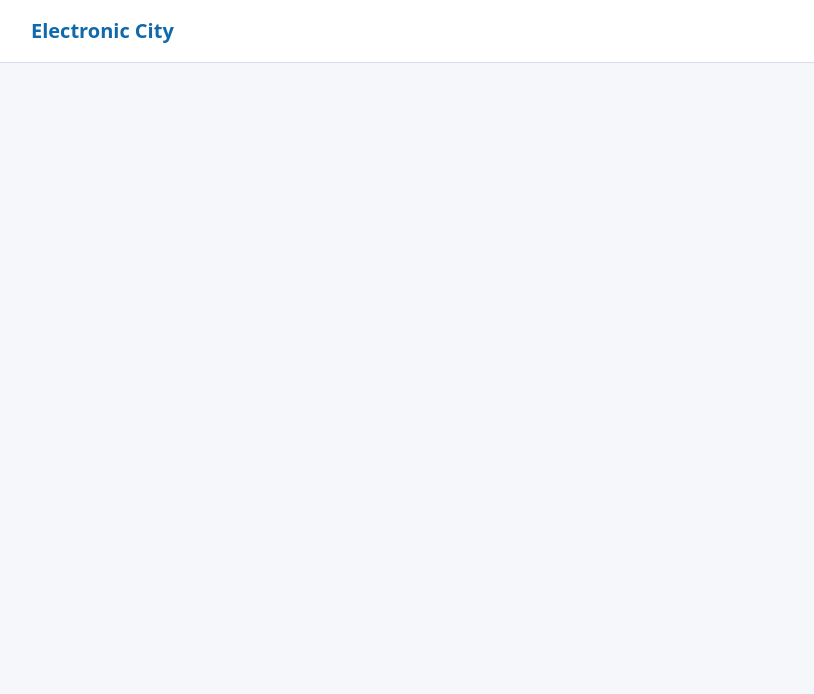
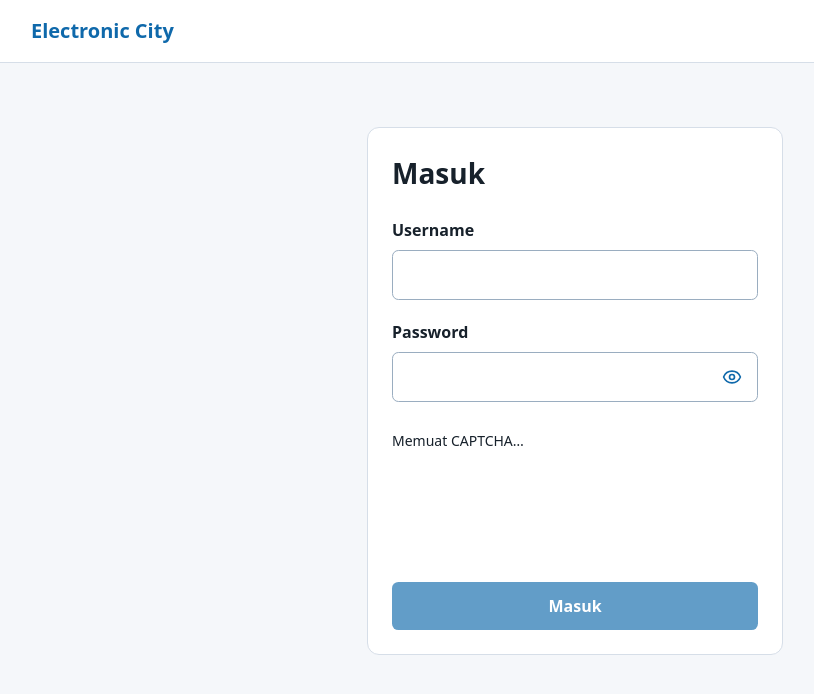
Before and after one commit to doniyukri/fullstack-test, a Nuxt app: page /login in a window 1280 px wide. Shown: the top 694 px of the page, without its empty margins (65-879 px from the left). Built offline with nearby package versions, Linux system fonts and the light colour scheme.

Commit message:
Add login form and CAPTCHA

```diff
--- a/app/assets/css/main.css
+++ b/app/assets/css/main.css
@@ -50,3 +50,72 @@ body {
     grid-template-columns: repeat(3, minmax(0, 1fr));
   }
 }
+
+button,
+input,
+select,
+textarea {
+  font: inherit;
+}
+
+.form-field {
+  display: grid;
+  gap: 0.5rem;
+}
+
+.form-field label {
+  font-weight: 600;
+}
+
+.text-input {
+  width: 100%;
+  min-width: 0;
+  min-height: 2.75rem;
+  padding: 0.75rem;
+  border: 1px solid #9aadc0;
+  border-radius: 0.4rem;
+  background: white;
+  color: inherit;
+}
+
+.primary-button {
+  min-height: 2.75rem;
+  padding: 0.75rem 1rem;
+  border: 0;
+  border-radius: 0.4rem;
+  background: var(--primary);
+  color: white;
+  font-weight: 600;
+  cursor: pointer;
+}
+
+.primary-button:hover:not(:disabled) {
+  background: #0b5287;
+}
+
+.primary-button:disabled {
+  opacity: 0.65;
+  cursor: not-allowed;
+}
+
+.icon-button {
+  display: inline-grid;
+  place-items: center;
+  width: 2.75rem;
+  height: 2.75rem;
+  padding: 0;
+  border: 0;
+  border-radius: 0.4rem;
+  background: transparent;
+  color: var(--primary);
+  cursor: pointer;
+}
+
+.icon-button:hover:not(:disabled) {
+  background: #eaf4fc;
+}
+
+.form-error {
+  margin: 0;
+  color: #b42318;
+}
--- /dev/null
+++ b/app/components/CaptchaWidget.client.vue
@@ -0,0 +1,120 @@
+<script setup lang="ts">
+interface TurnstileOptions {
+  sitekey: string
+  action: string
+  size: 'compact'
+  callback: (token: string) => void
+  'expired-callback': () => void
+  'error-callback': () => boolean
+}
+
+interface TurnstileApi {
+  render: (container: HTMLElement, options: TurnstileOptions) => string
+  remove: (id: string) => void
+}
+
+declare global {
+  interface Window {
+    turnstile?: TurnstileApi
+  }
+}
+
+const token = defineModel<string>({ default: '' })
+
+const config = useRuntimeConfig()
+const container = ref<HTMLElement | null>(null)
+const message = ref('Memuat CAPTCHA…')
+
+let widgetId: string | undefined
+let mounted = false
+
+function startWidget() {
+  const api = window.turnstile
+
+  if (!mounted || !api || !container.value || widgetId !== undefined) {
+    return
+  }
+
+  if (!config.public.turnstileSiteKey) {
+    message.value = 'CAPTCHA belum dikonfigurasi.'
+    return
+  }
+
+  try {
+    widgetId = api.render(container.value, {
+      sitekey: config.public.turnstileSiteKey,
+      action: 'login',
+      size: 'compact',
+
+      callback(value) {
+        token.value = value
+        message.value = ''
+      },
+
+      'expired-callback'() {
+        token.value = ''
+        message.value = 'Selesaikan CAPTCHA kembali.'
+      },
+
+      'error-callback'() {
+        token.value = ''
+        message.value = 'CAPTCHA gagal dimuat. Muat ulang halaman.'
+        return true
+      },
+    })
+
+    message.value = ''
+  } catch {
+    message.value = 'CAPTCHA gagal dimuat. Muat ulang halaman.'
+  }
+}
+
+useHead({
+  script: [
+    {
+      key: 'turnstile',
+      src: 'https://challenges.cloudflare.com/turnstile/v0/api.js?render=explicit',
+      async: true,
+      defer: true,
+      onload: startWidget,
+      onerror: () => {
+        message.value = 'CAPTCHA gagal dimuat. Muat ulang halaman.'
+      },
+    },
+  ],
+})
+
+onMounted(() => {
+  mounted = true
+  startWidget()
+})
+
+onBeforeUnmount(() => {
+  mounted = false
+
+  if (widgetId !== undefined) {
+    window.turnstile?.remove(widgetId)
+  }
+})
+</script>
+
+<template>
+  <div class="captcha-widget">
+    <div ref="container" />
+
+    <p v-if="message" role="status">
+      {{ message }}
+    </p>
+  </div>
+</template>
+
+<style scoped>
+.captcha-widget {
+  min-height: 140px;
+}
+
+p {
+  margin: 0.5rem 0;
+  font-size: 0.875rem;
+}
+</style>
--- a/app/pages/login.vue
+++ b/app/pages/login.vue
@@ -1,9 +1,196 @@
+<script setup lang="ts">
+import { Eye, EyeOff } from '@lucide/vue'
+import { loginSchema } from '#shared/login-input'
+
+const username = ref('')
+const password = ref('')
+const captcha = ref('')
+
+const showPassword = ref(false)
+const submitting = ref(false)
+const errorMessage = ref('')
+const captchaKey = ref(0)
+
+async function submitLogin() {
+  if (submitting.value) {
+    return
+  }
+
+  errorMessage.value = ''
+
+  const parsed = loginSchema.safeParse({
+    username: username.value,
+    password: password.value,
+    captcha: captcha.value,
+  })
+
+  if (!parsed.success) {
+    errorMessage.value = 'Periksa username, password, dan CAPTCHA.'
+    return
+  }
+
+  submitting.value = true
+
+  try {
+    await $fetch('/api/auth/login', {
+      method: 'POST',
+      body: parsed.data,
+      retry: 0,
+
+      onResponseError({ response }) {
+        errorMessage.value =
+          response._data?.statusMessage ||
+          'Tidak dapat masuk. Coba lagi.'
+      },
+    })
+  } catch {
+    if (!errorMessage.value) {
+      errorMessage.value = 'Tidak dapat terhubung. Coba lagi.'
+    }
+
+    password.value = ''
+    captcha.value = ''
+
+    // A token may already have been used by the server.
+    captchaKey.value += 1
+
+    return
+  } finally {
+    submitting.value = false
+  }
+
+  password.value = ''
+  await navigateTo('/home')
+}
+</script>
+
 <template>
   <div>
     <AppHeader />
 
-    <main class="page">
-      <!-- Login form -->
+    <main class="page login-page">
+      <section class="login-card" aria-labelledby="login-title">
+        <h1 id="login-title">Masuk</h1>
+
+        <form
+          class="login-form"
+          :aria-busy="submitting"
+          @submit.prevent="submitLogin"
+        >
+          <div class="form-field">
+            <label for="username">Username</label>
+
+            <input
+              id="username"
+              v-model="username"
+              class="text-input"
+              name="username"
+              type="text"
+              autocomplete="username"
+              autocapitalize="none"
+              :spellcheck="false"
+              minlength="3"
+              maxlength="80"
+              :disabled="submitting"
+              required
+            >
+          </div>
+
+          <div class="form-field">
+            <label for="password">Password</label>
+
+            <div class="password-field">
+              <input
+                id="password"
+                v-model="password"
+                class="text-input"
+                name="password"
+                :type="showPassword ? 'text' : 'password'"
+                autocomplete="current-password"
+                minlength="12"
+                maxlength="128"
+                :disabled="submitting"
+                required
+              >
+
+              <button
+                class="icon-button password-toggle"
+                type="button"
+                :aria-label="
+                  showPassword
+                    ? 'Sembunyikan password'
+                    : 'Tampilkan password'
+                "
+                :aria-pressed="showPassword"
+                :disabled="submitting"
+                @click="showPassword = !showPassword"
+              >
+                <EyeOff v-if="showPassword" :size="20" aria-hidden="true" />
+                <Eye v-else :size="20" aria-hidden="true" />
+              </button>
+            </div>
+          </div>
+
+          <CaptchaWidget
+            :key="captchaKey"
+            v-model="captcha"
+          />
+
+          <p v-if="errorMessage" class="form-error" role="alert">
+            {{ errorMessage }}
+          </p>
+
+          <button
+            class="primary-button"
+            type="submit"
+            :disabled="submitting || !captcha"
+          >
+            {{ submitting ? 'Memproses…' : 'Masuk' }}
+          </button>
+        </form>
+      </section>
     </main>
   </div>
 </template>
+
+<style scoped>
+.login-page {
+  display: grid;
+  place-items: start center;
+  padding-top: clamp(2rem, 8vh, 5rem);
+}
+
+.login-card {
+  width: 100%;
+  max-width: 26rem;
+  padding: 1.5rem;
+  border: 1px solid #d6dee8;
+  border-radius: 0.75rem;
+  background: white;
+}
+
+h1 {
+  margin: 0 0 1.5rem;
+  font-size: 1.75rem;
+}
+
+.login-form {
+  display: grid;
+  gap: 1.25rem;
+}
+
+.password-field {
+  position: relative;
+}
+
+.password-field input {
+  padding-right: 3.25rem;
+}
+
+.password-toggle {
+  position: absolute;
+  top: 50%;
+  right: 0.25rem;
+  transform: translateY(-50%);
+}
+</style>
```
